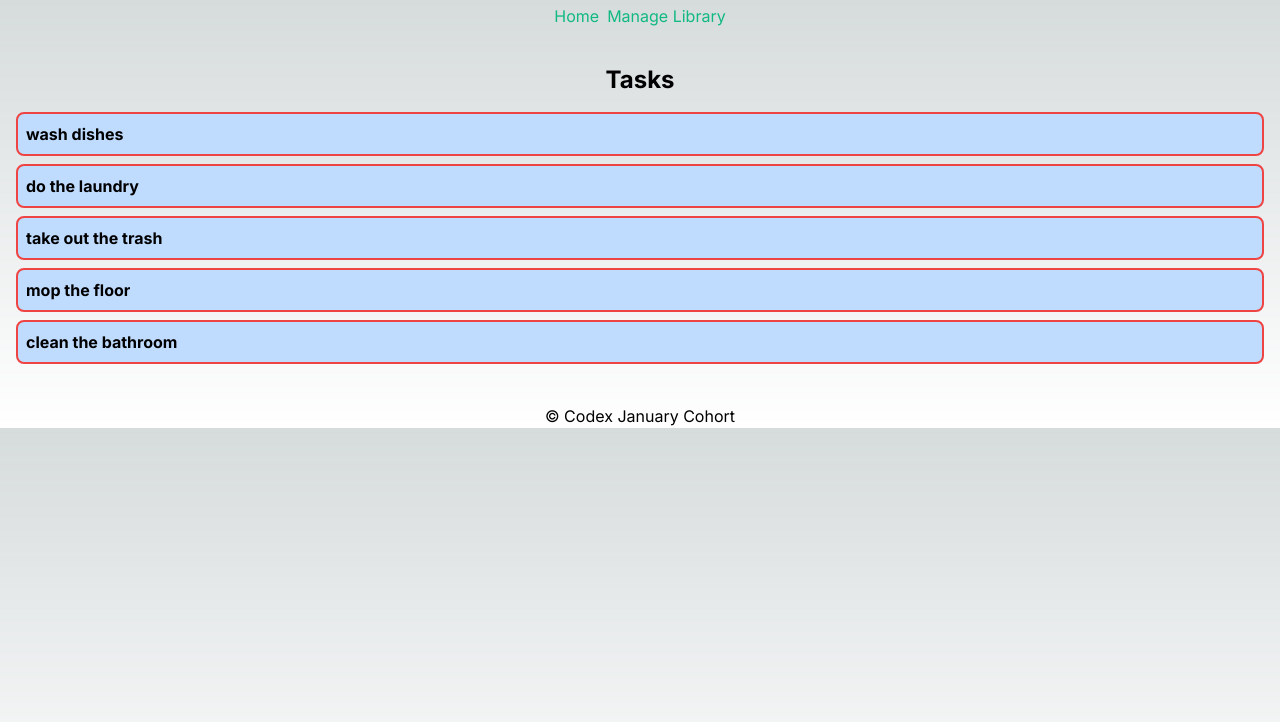
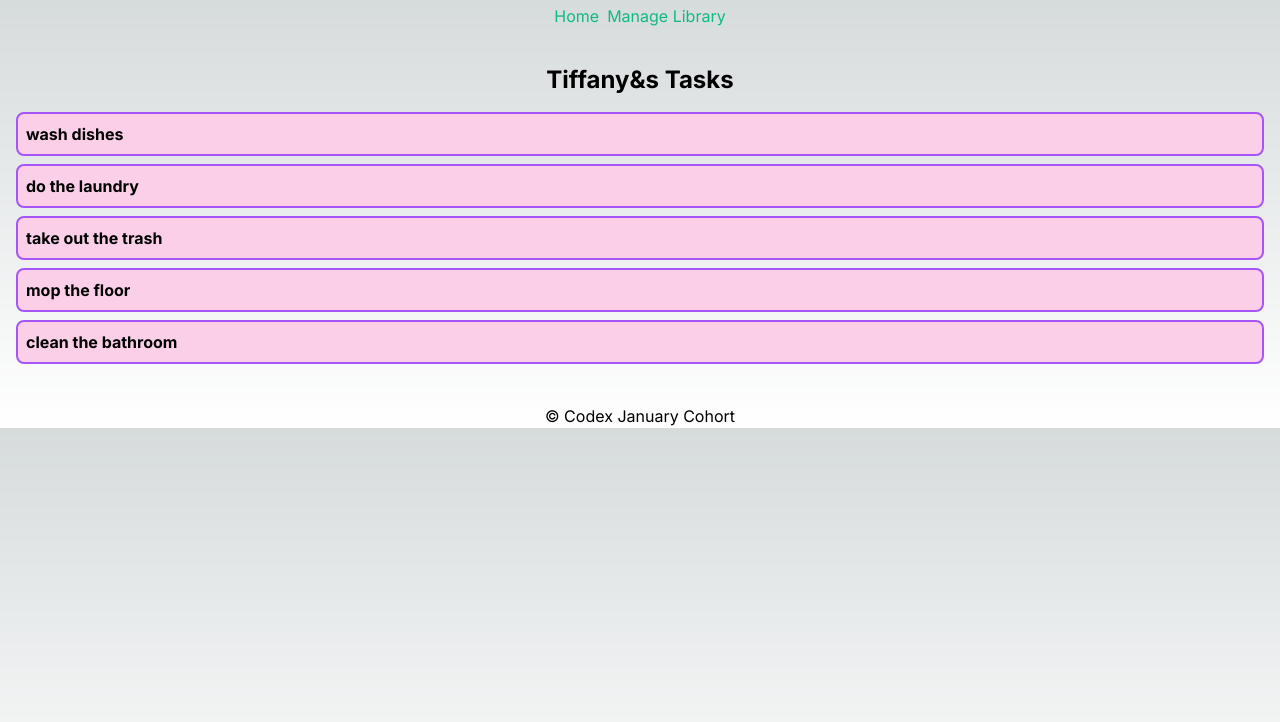
Before and after one commit to tlmoody84/tasks, a Next.js app: page / in a window 1280 px wide. Shown: the top 722 px of the page. Built offline with nearby package versions, Linux system fonts and the light colour scheme.

Commit message:
modifications made to home page

```diff
--- a/src/app/page.js
+++ b/src/app/page.js
@@ -17,10 +17,10 @@ export default function Home() {
 
   return (
     <div className="container mx-auto px-4 py-8">
-      <h1 className="text-2xl font-bold mb-4 text-center">Tasks</h1>
+      <h1 className="text-2xl font-bold mb-4 text-center">Tiffany&s Tasks</h1>
       <ul>
         {items.map(item => (
-          <li key={item.id} className="mb-2 border-red-500 border-2 bg-blue-200 text-black font-bold rounded-lg p-2">
+          <li key={item.id} className="mb-2 border-purple-500 border-2 bg-pink-200 text-black font-bold rounded-lg p-2">
             {item.name}
           </li>
         ))}
```
